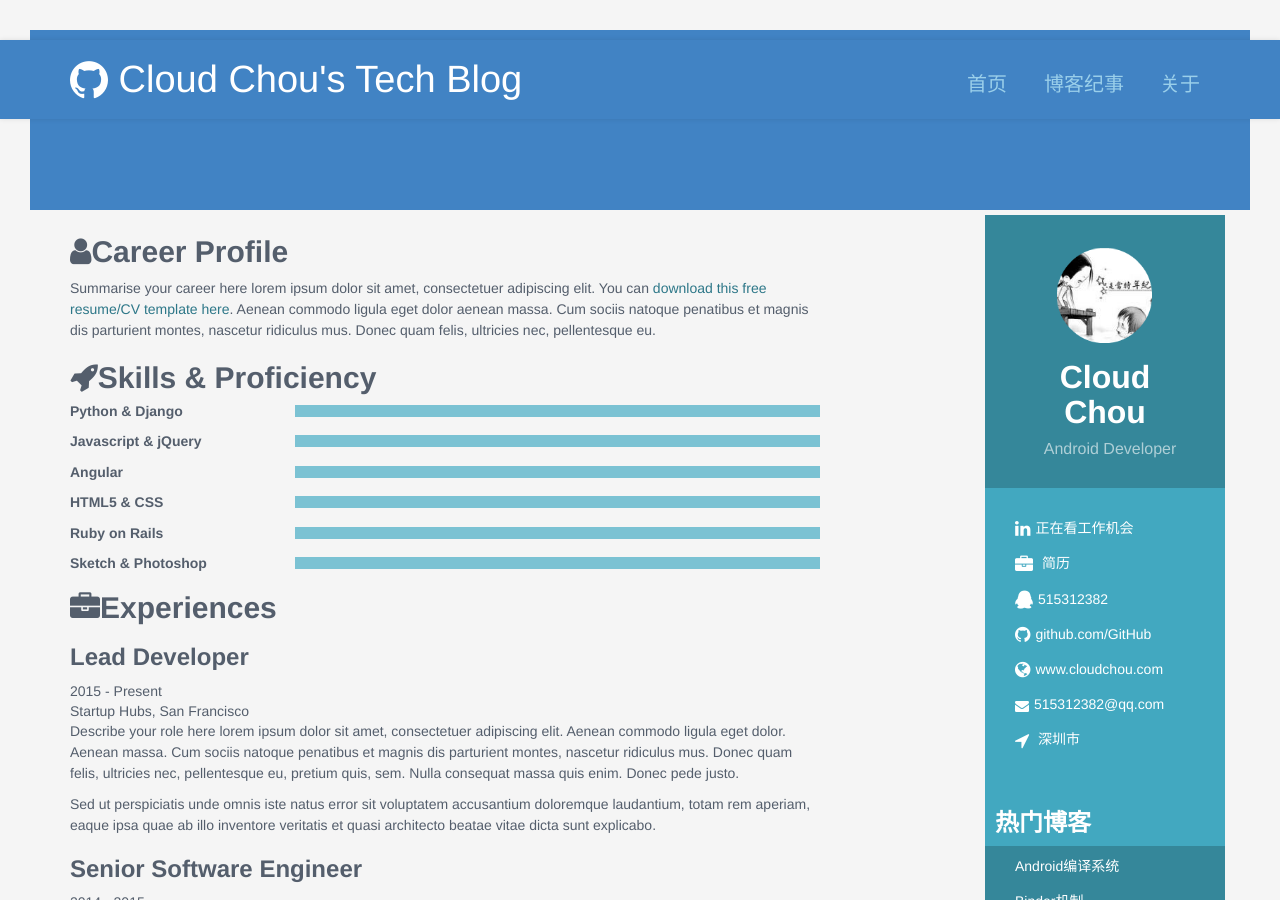
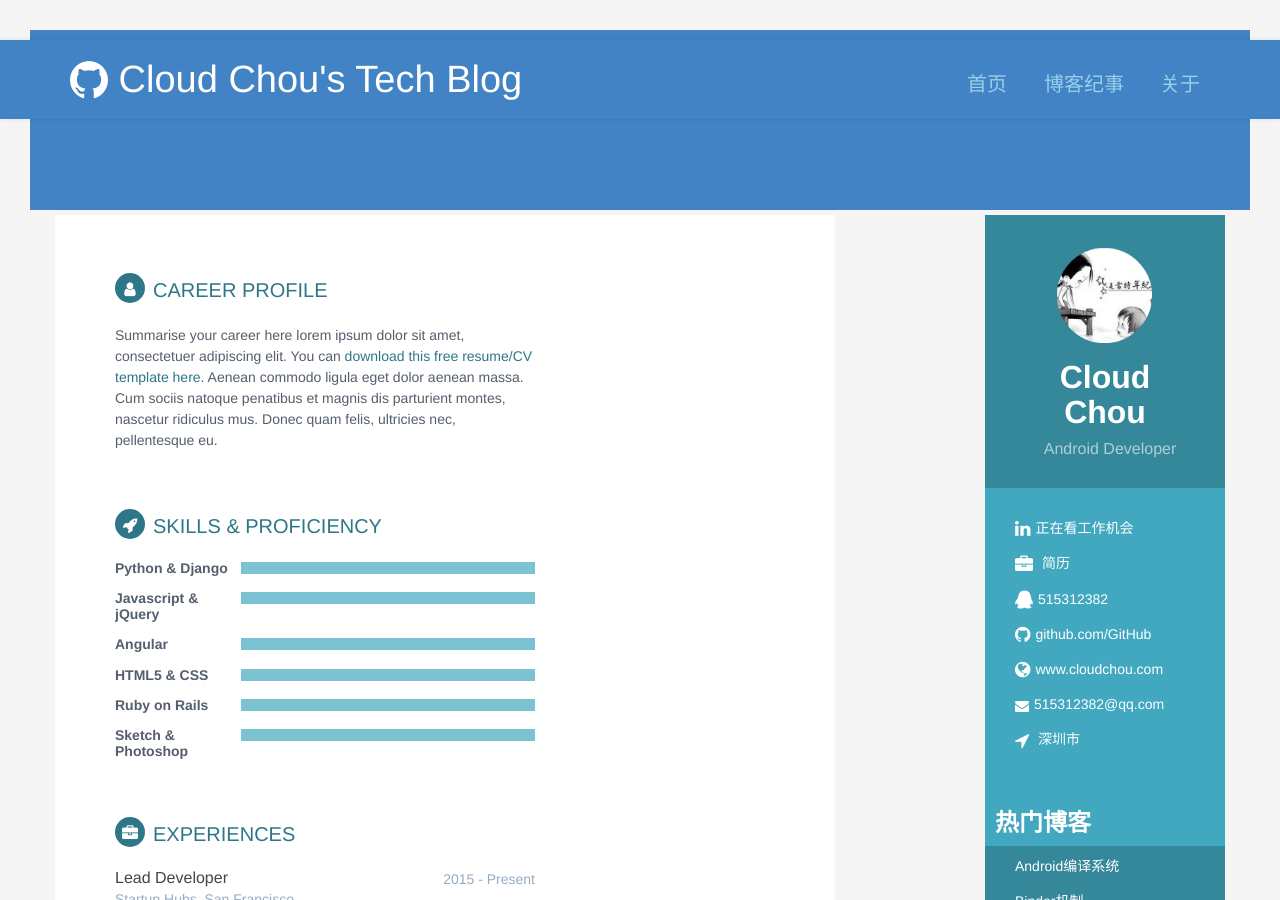
Before and after one commit to cloudchou/cloudchou.github.io, a Jekyll site: the page built from about.html, in a window 1280 px wide and 900 px high. Built offline with Jekyll 4.4.1, drawn with Linux system fonts in a browser that asks for light colours.

Commit message:
修改关于界面样式

```diff
--- a/about.html
+++ b/about.html
@@ -11,7 +11,7 @@
     <div class="row">
 
         <!-- Post List -->
-        <div class="col-md-8">
+        <div class="col-md-8 main-wrapper">
 
             {% include carrier-profile.html %}
 
```
